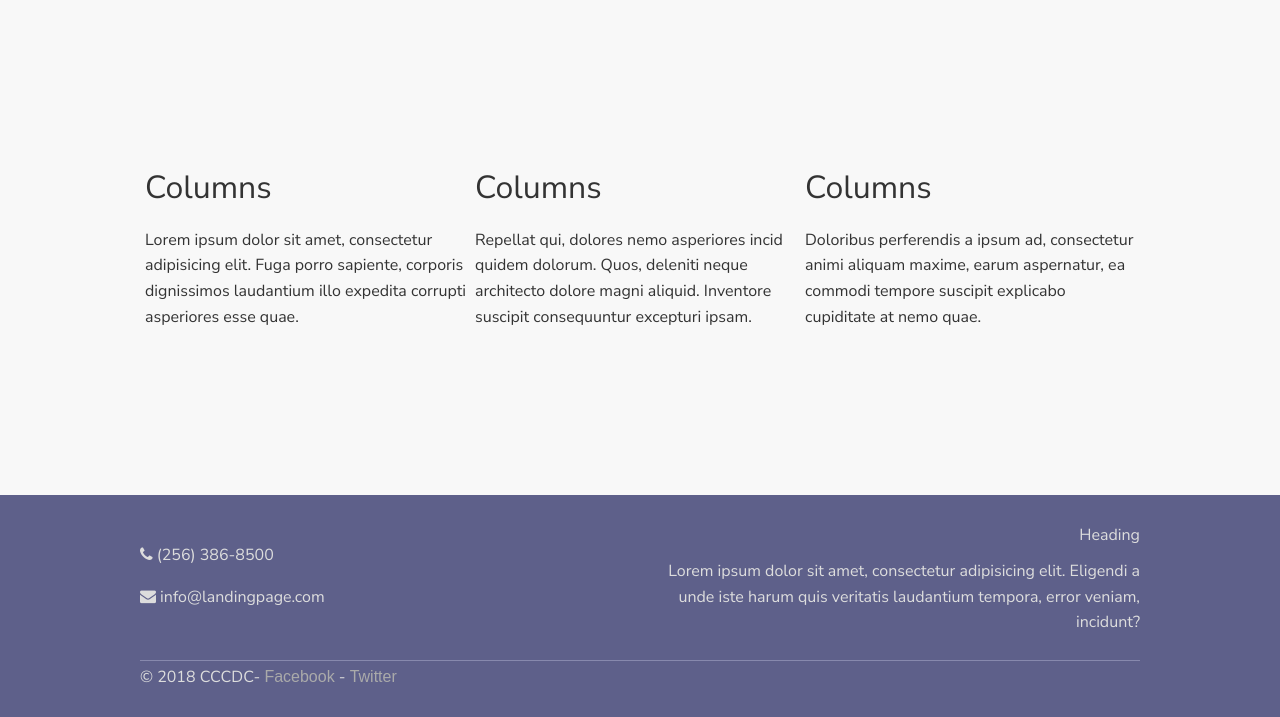
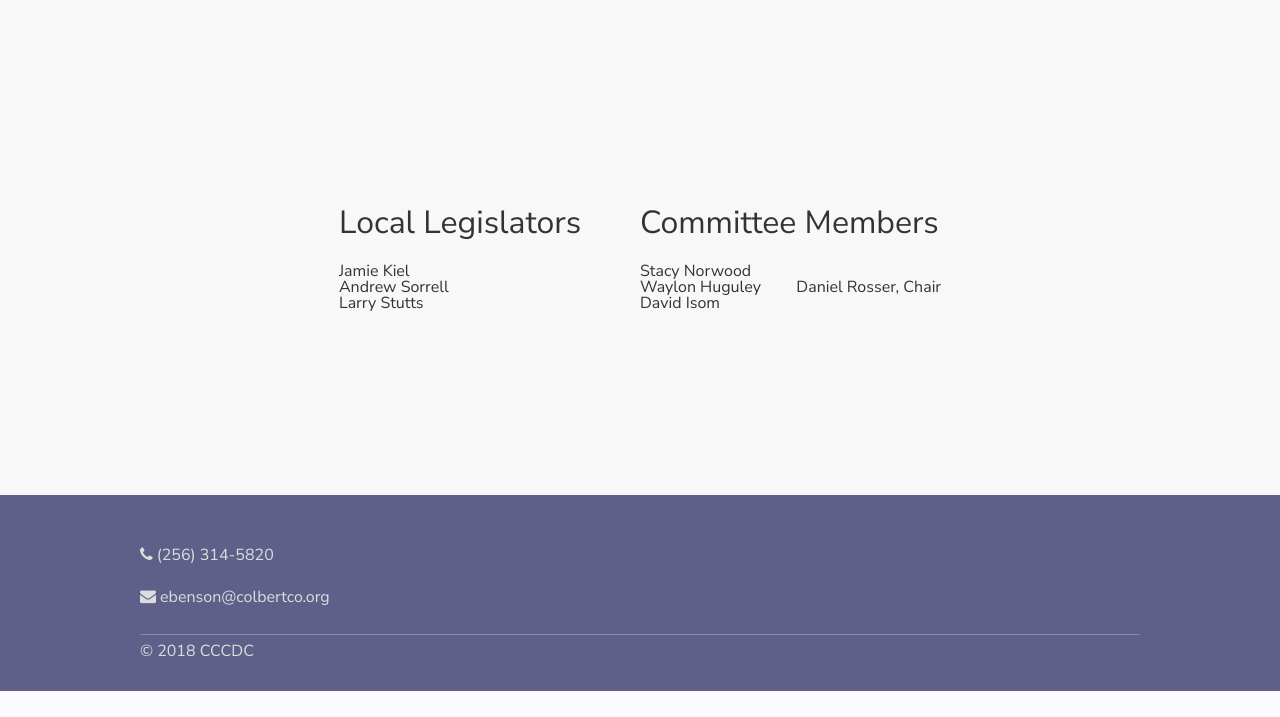
Before and after one commit to moomanmen/CCCDC, a PHP site: page / in a window 1280 px wide. Shown: the part 1793-2510 px from the top of the page. After the commit the page ends 2484 px from the top, so only its background shows below. Run offline with PHP 8.4, Linux system fonts and the light colour scheme; some libraries are stand-ins or nearby versions.

Commit message:
Final Version
This is the final version after meeting with the client.

```diff
--- a/html/index.html
+++ b/html/index.html
@@ -31,10 +31,10 @@
       <li><a href="#"><i class="fa fa-home" aria-hidden="true"></i></a></li>
       <li><a href="https://www.colbertprobatejudge.org/" target="_blank">Services</a></li>
       <li><a href="https://www.colbertprobatejudge.org/" target="_blank">About</a></li>
-      <li><a href="https://www.colbertprobatejudge.org/content/view/71/124/" target="_blank">Contact</a></li>
-      <li><a href="http://35.211.135.193/form/index.php" target="_blank">Online Grant Application</a></li>
+      <li><a href="https://www.colbertprobatejudge.org/" target="_blank">Contact</a></li>
+      <li><a href="/form/index.php" target="_blank">Online Grant Application</a></li>
 	<li><a href="http://www.colbertprobatejudge.org/images/Documents/grant%20application.doc" target="_blank">Download Grant Application</a></li>
-	<li><a href="http://35.211.135.193/user/login.php" target="_blank">Login</a></li>
+	<li><a href="/user/login.php" target="_blank">Login</a></li>
 
     </ul>
   </div>
@@ -53,34 +53,50 @@
   <section>
     <div class="tab-row">
       <div class="col-12">
-        <h2>Regular Section</h2>
-        <p>TVA in lieu of tax. Colbert County in lieu of tax. TVA in lieu of tax. Colbert County in lieu of tax. TVA in lieu of tax. Colbert County in lieu of tax. TVA in lieu of tax. Colbert County in lieu of tax. TVA in lieu of tax. Colbert County in lieu
-          of tax.</p>
+        <h2>Welcome</h2>
+
+
+<!--You can edit the text here. be sure to type between <p> and </p> below-->
+        <p>Welcome to the Colbert County Community Development Commission's Website. The CCCDC uses TVA in lieu of taxes money to fund grants to local applicants. The CCCDC is comprised of the Colbert County Probate Judge as ex officio chair of the committee and three members appointed by our local legislative delegation. Emily Benson, Assistant Chief Probate Clerk, serves as administrator for the commission. The commission meets quarterly. All inquires should be directed to Emily Benson at (256) 314-5820. For further information and regulations, please see the Online Grant Application.  </p>
+
       </div>
   </section>
   <section class="feature">
     <div class="tab-row">
       <div class="col-12">
-        <h2>Feature Section</h2>
-        <p>Lorem ipsum dolor sit amet, consectetur adipisicing elit. Pariatur nihil dignissimos eos repellat perferendis qui corrupti explicabo vel inventore minima.</p>
-      </div>
+        <h2>Important Dates</h2>
+
+<!--You can edit the text here. be sure to type between <p> and </p> below-->
+        <p>The application deadline is _____. Information about successful awards will only be available three weeks after the deadline. </p>
+
+
+	</div>
     </div>
     </div>
   </section>
   <section>
     <div class="tab-row">
       <div class="col-4">
-        <h2>Columns</h2>
-        <p>Lorem ipsum dolor sit amet, consectetur adipisicing elit. Fuga porro sapiente, corporis dignissimos laudantium illo expedita corrupti asperiores esse quae.</p>
+      <table width=100%> <tr>
+        <td><h2>Local Legislators</h2></td></tr>
+        <tr><td>Jamie Kiel</td></tr>
+        <tr><td>Andrew Sorrell </td></tr>
+        <tr><td>Larry Stutts</td></tr>
+        </table>
       </div>
       <div class="col-4">
-        <h2>Columns</h2>
-        <p>Repellat qui, dolores nemo asperiores incid quidem dolorum. Quos, deleniti neque architecto dolore magni aliquid. Inventore suscipit consequuntur excepturi ipsam.</p>
+        <table width=100%> <tr>
+        <td><h2>Committee</h2></td><td><h2>&nbsp;Members</h2></td></tr>
+        <tr><td>Stacy Norwood</td></tr>
+        <tr><td>Waylon Huguley</td>
+        <td>Daniel Rosser, Chair</td></tr>
+        <tr><td>David Isom </td></tr>
+        </table>
       </div>
-      <div class="col-4">
+    <!--  <div class="col-4">
         <h2>Columns</h2>
         <p>Doloribus perferendis a ipsum ad, consectetur animi aliquam maxime, earum aspernatur, ea commodi tempore suscipit explicabo cupiditate at nemo quae.</p>
-      </div>
+      </div> -->
     </div>
   </section>
 </main>
@@ -88,18 +104,18 @@
 <footer class="footer">
   <div class="row">
     <div class="col-6">
-      <p><i class="fa fa-phone" aria-hidden="true"></i> (256) 386-8500</p>
-      <p><i class="fa fa-envelope" aria-hidden="true"></i> info@landingpage.com</p>
+      <p><i class="fa fa-phone" aria-hidden="true"></i> (256) 314-5820</p>
+      <p><i class="fa fa-envelope" aria-hidden="true"></i> ebenson@colbertco.org </p>
     </div>
     <div class="col-6" style="text-align: right;">
-      <h3>Heading</h3>
-      <p>Lorem ipsum dolor sit amet, consectetur adipisicing elit. Eligendi a unde iste harum quis veritatis laudantium tempora, error veniam, incidunt?</p>
+      <h3></h3>
+      <p></p>
       </ul>
     </div>
   </div>
   <hr>
   <div class="row">
-    <div class="col-12">&copy; 2018 CCCDC- <a href="#">Facebook</a> - <a href="#">Twitter</a></div>
+    <div class="col-12">&copy; 2018 CCCDC</div>
   </div>
 </footer>
 
--- a/html/user/changePassword.php
+++ b/html/user/changePassword.php
@@ -33,8 +33,10 @@ if (isset($_POST['submit'])) {
             $stmt = $conn->prepare("UPDATE `users` SET `password` = ? WHERE `username` = ?");
             $stmt->bind_param("ss", $hash, $user);
 
+
             if ($stmt->execute()) {
                 $_SESSION['msg'] = 'Password changed successfully';
+                $stmt->close();
             } else {
                 $_SESSION['msg'] = 'Password change failed';
             }
@@ -45,7 +47,7 @@ if (isset($_POST['submit'])) {
         $_SESSION['msg'] = "Incorrect password";
     }
 
-    $stmt->close();
+
     $conn->close();
 }
 ?>
--- a/html/user/deleteUser.php
+++ b/html/user/deleteUser.php
@@ -51,7 +51,7 @@ if ($result->num_rows == 1) {
     <body>
         <?php include "nav_bar.php";?>
         <h2>Delete User</h2>
-            <p id="response">Are you sure that you want to delete <?php echo $leg?>?
+            <p id="response">Are you sure that you want to delete <?php echo $email?>?
 
             <input type='button' value='Yes' onclick='deleteUser("<?php echo $email?>")' >
 
--- a/html/user/login.php
+++ b/html/user/login.php
@@ -10,7 +10,7 @@ session_start();
     </head>
     <body>
         <form name="login" action="authenticate.php" method="POST">
-            Username: <input type='text' name='username'></br>
+            Email: <input type='text' name='username'></br>
             Password: <input type='password' name='password'></br>
             <input type='submit' value='Login'>
             <?php if (isset($_SESSION['login_err'])) {echo $_SESSION['login_err']; } ?></br>
--- a/html/user/searchApplications.php
+++ b/html/user/searchApplications.php
@@ -22,7 +22,7 @@ $org = processText($_GET['org']);
 
 //sets sql statement based on options selected oon search.php
 if ($year == $org) {
-    $sql = "SELECT * FROM `Applications`";
+    $sql = "SELECT * FROM `Applications` ORDER BY `id`";
 } else if ($org == 'all') {
     $sql = "SELECT * FROM `Applications` WHERE `year` = '$year' ORDER BY `id`";
 } else if ($year == 'all') {
--- a/html/user/updateBudget.php
+++ b/html/user/updateBudget.php
@@ -5,7 +5,7 @@
 session_start();
 if ($_SESSION['user'] != 'admin') {
     header('Location: showApplications.php');
-    exit:
+    exit;
 }
 
 
```
Also changed, not shown: html/form/css/style.css (+8 -0 lines), html/form/index.php (+13 -13 lines), html/user/editLegislators.php (+25 -0 lines), html/user/getApplication.php (+18 -1 lines), html/user/index.php (deleted, +0 -15 lines), localhost.sql (+14 -34 lines).
